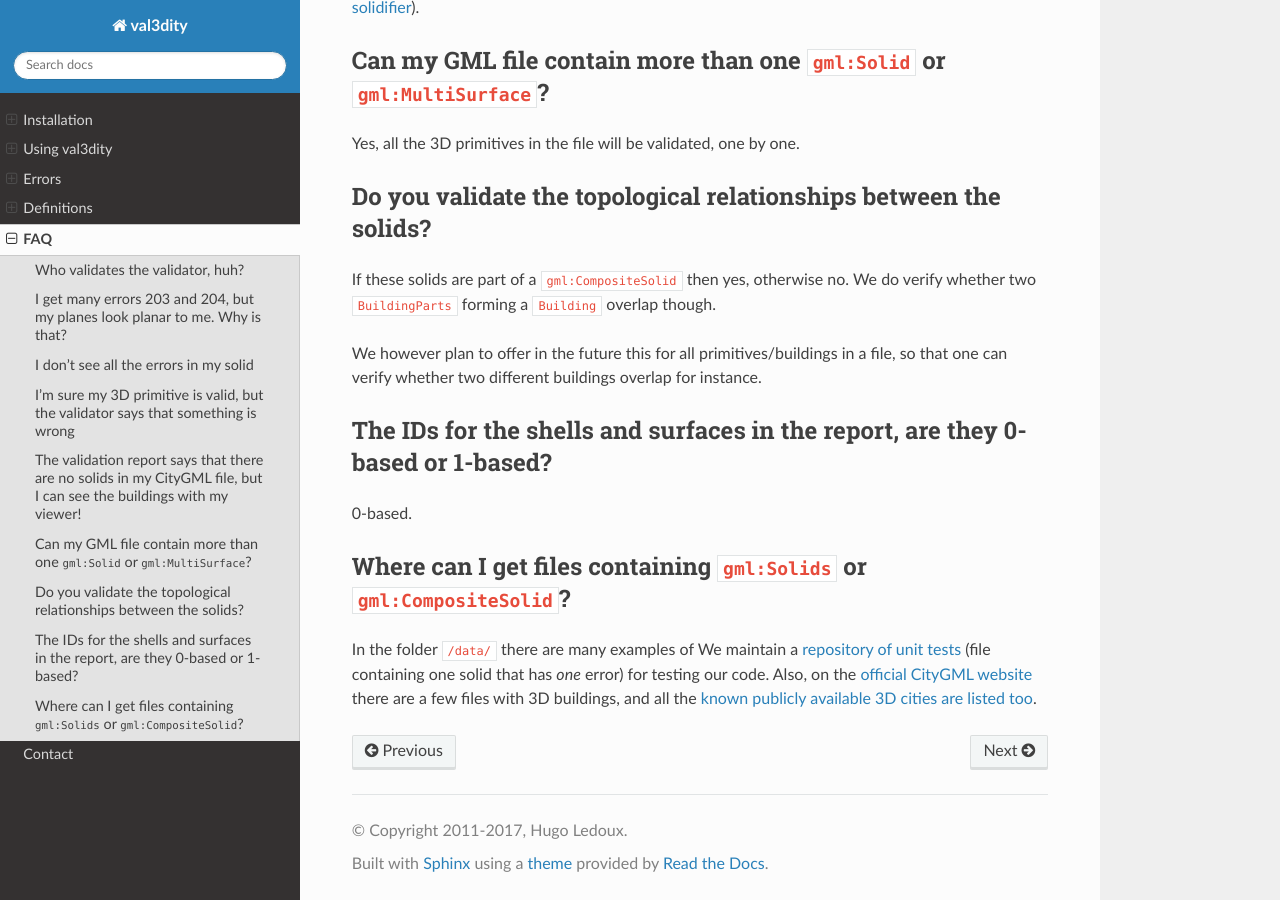
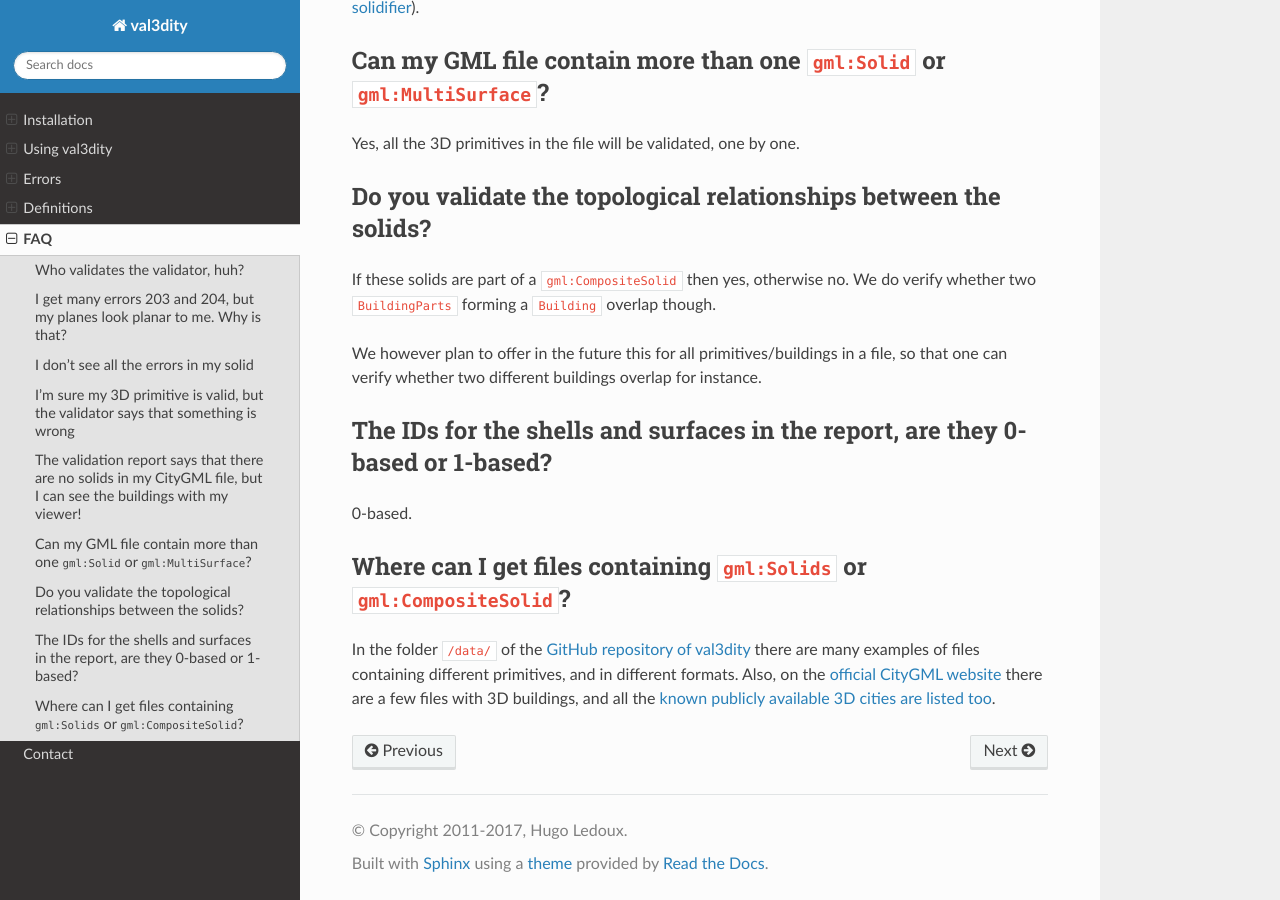
Before and after one commit to tudelft3d/val3dity, a Sphinx documentation site: the page built from docs/faq.rst, in a window 1280 px wide and 900 px high, scrolled down 2421 px. Built offline with Sphinx 7.4.7 and the Read the Docs theme 2.0.0, drawn with Linux system fonts in a browser that asks for light colours.

Commit message:
better text for link to files containing 3D primitives

```diff
--- a/docs/faq.rst
+++ b/docs/faq.rst
@@ -84,6 +84,5 @@ The IDs for the shells and surfaces in the report, are they 0-based or 1-based?
 
 Where can I get files containing ``gml:Solids`` or ``gml:CompositeSolid``?
 --------------------------------------------------------------------------
-In the folder ``/data/`` there are many examples of
-We maintain a `repository of unit tests <https://github.com/tudelft3d/CityGML-QIE-3Dvalidation>`_ (file containing one solid that has *one* error) for testing our code.
+In the folder ``/data/`` of the `GitHub repository of val3dity <https://github.com/tudelft3d/val3dity>`_ there are many examples of files containing different primitives, and in different formats.
 Also, on the `official CityGML website <https://www.citygml.org/samplefiles/>`_ there are a few files with 3D buildings, and all the `known publicly available 3D cities are listed too <https://www.citygml.org/3dcities/>`_.
```
